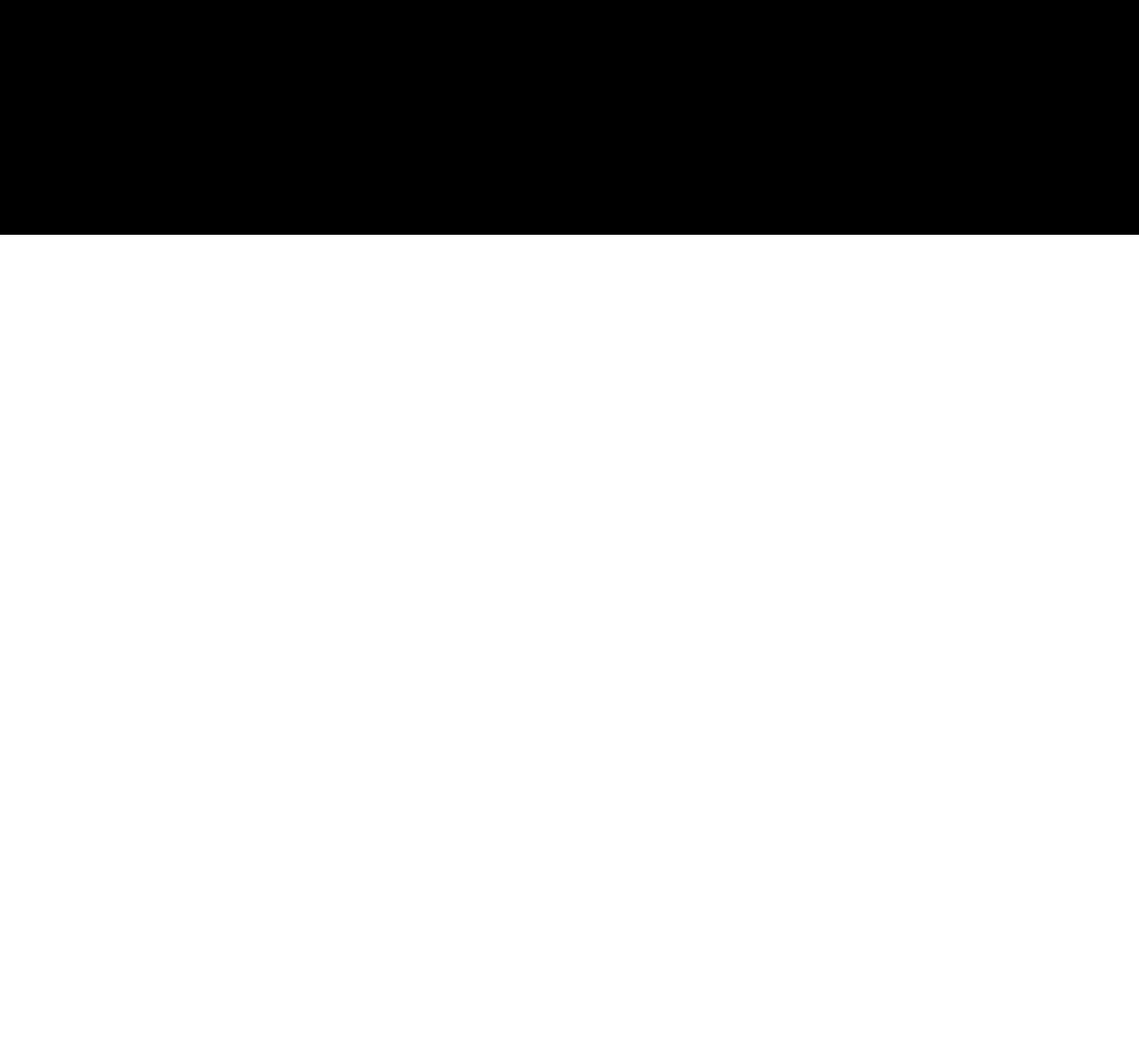
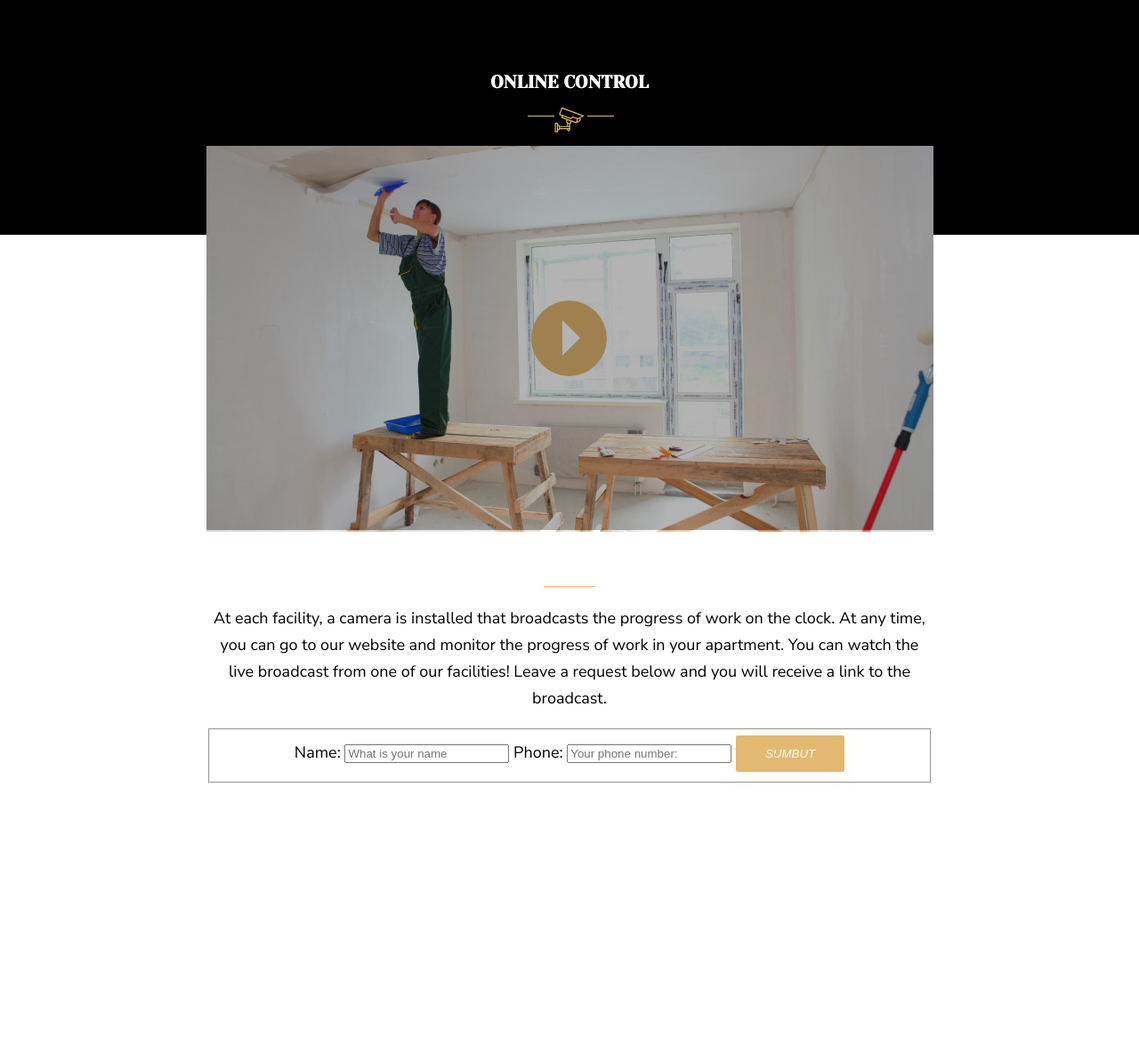
Before and after one commit to Anna45-75/modul_18, a plain HTML site: page index.html in a window 1280 px wide. Shown: the part 1600-2774 px from the top of the page at 89% size. Before the commit the page ends 1864 px from the top, so only its background shows below. Drawn offline with Linux system fonts and the light colour scheme.

Commit message:
add code

```diff
--- a/css/style.css
+++ b/css/style.css
@@ -64,6 +64,12 @@ a.header-navigation_link:hover {
     color: #E3B873;
 }
 
+.hero {
+    background-image: url("../images/hero1.jpg");
+    background-size: cover;
+    height: 707px;
+}
+
 .hero_color {
     z-index: +1;
     position: relative;
@@ -119,6 +125,8 @@ a.header-navigation_link:hover {
     font-size: 14px;
     padding-top: 111px;
     line-height: 163%;
+    margin-left: auto;
+    margin-right: auto;
 }
 
 .navigation_black {
@@ -220,18 +228,9 @@ a.navigation_black_link:hover {
 .sq {
     width: 36px;
     height: 1.5px;
-    border-top: 1px solid #fff;
     margin-top: 5px;
     position: absolute;
-}
-
-
-.w {
-    color: #fff;
-}
-
-.gold {
-    color: #E3B873;
+    border-top: 1px solid #fff
 }
 
 .circle {
@@ -246,4 +245,85 @@ a.navigation_black_link:hover {
     opacity: 100%;
 }
 
-.block_video {}
+.block_video {
+    width: 817px;
+    height: 515px;
+    margin-left: auto;
+    margin-right: auto;
+    margin-top: -200px;
+    background-color: black;
+    text-align: center;
+}
+
+.block_video h1 {
+    font-family: 'Yeseva One', 'Times New Roman', Times, serif;
+    font-size: 20px;
+    text-transform: uppercase;
+    color: #fff;
+}
+
+.box_video {
+    width: 100px;
+    display: flex;
+    justify-content: space-between;
+    margin-left: auto;
+    margin-right: auto;
+    margin-bottom: 15px;
+}
+
+.sq_gold {
+    width: 32px;
+    height: 1.5px;
+    margin-top: 10px;
+    margin-left: 3px;
+    border-top: 1px solid #E3B873;
+}
+
+
+.circle_gold {
+    background: #E3B873;
+    border-radius: 50%;
+    height: 85px;
+    width: 85px;
+    position: relative;
+    top: 174px;
+    left: 365px;
+
+}
+
+
+.arrow_full {
+    border: 20px solid transparent;
+    border-left: 20px solid #fff;
+    position: absolute;
+    top: 22px;
+    right: 10px;
+}
+
+
+.im_video {
+    background-image: url("../images/image6.png");
+    margin: 0 auto;
+    width: 817px;
+    height: 434px;
+    opacity: 70%;
+}
+
+.sq_gold1 {
+    width: 58px;
+    height: 3px;
+    margin: 0 auto;
+    border-top: 1px solid #E3B873;
+}
+
+
+.block_form {
+    width: 817px;
+    height: 515px;
+    margin-left: auto;
+    margin-right: auto;
+    margin-top: 63px;
+    text-align: center;
+    font-size: 18px;
+    line-height: 168%;
+}
--- a/index.html
+++ b/index.html
@@ -7,13 +7,6 @@
     <meta name="viewport" content="width=device-width, initial-scale=1.0">
     <title>Мебельный магазин</title>
     <link href="./css/style.css" rel="stylesheet" type="text/css">
-    <style>
-        .hero {
-            background-image: url("images/hero1.jpg");
-            background-size: cover;
-            height: 707px;
-        }
-    </style>
 </head>
 
 <body>
@@ -93,19 +86,48 @@
                         <div class="arrow_box_big">
                             <div class="arrow_box">
                                 <div class="arrow arrow-left"></div>
-                                <div class="sq w"></div>
+                                <div class="sq"></div>
                             </div>
                             <div class="circle"><a href="#"></a></div>
                             <div class="circle"><a href=""></a></div>
                             <div class="circle"><a href=""></a></div>
                             <div class="arrow_box_right">
                                 <div class="arrow arrow-right"></div>
-                                <div class="sq w"></div>
+                                <div class="sq"></div>
                             </div>
                         </div>
-
-
                     </div>
+        </section>
+        <section class="block_video">
+            <h1>online control</h1>
+            <div class="box_video">
+                <div class="sq_gold"></div>
+                <img src="images/vec1.svg">
+                <div class="sq_gold"></div>
+            </div>
+            <div class="im_video">
+                <div class="circle_gold">
+                    <div class="arrow_full"></div>
+                </div>
+            </div>
+        </section>
+        <section class="block_form">
+            <div class="sq_gold1"></div>
+            <p>At each facility, a camera is installed that broadcasts the progress of work on the clock. At any time,
+                you
+                can go to our website and monitor the progress of work in your apartment. You can watch the live
+                broadcast
+                from one of our facilities!
+                Leave a request below and you will receive a link to the broadcast.</p>
+            <form action="#">
+                <fieldset>
+                    <label for="name">Name:</label>
+                    <input id="name" placeholder="What is your name">
+                    <label for="telephone">Phone:</label>
+                    <input id="telephone" placeholder="Your phone number:">
+                    <button class="button button_it">SUMBUT</button>
+                </fieldset>
+            </form>
         </section>
     </main>
 </body>
```
Also changed, not shown: images/image6.png (added).
